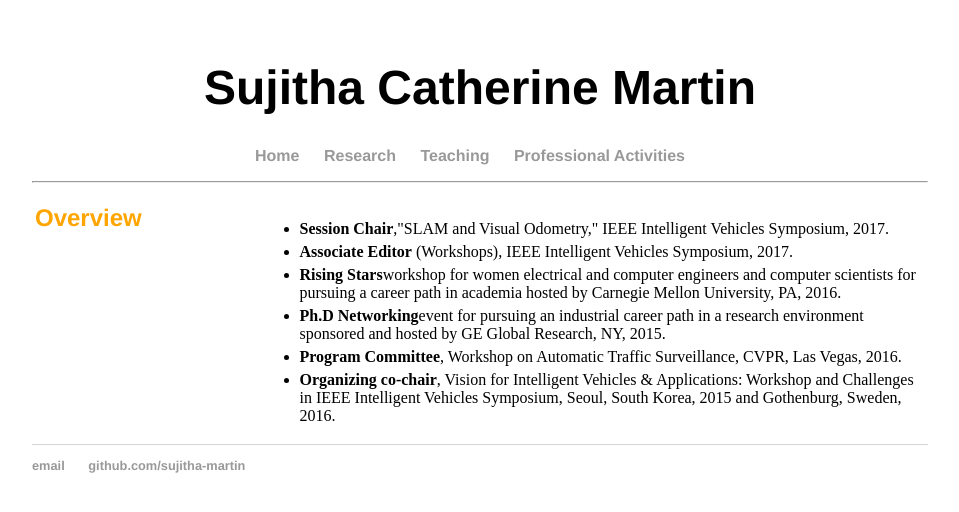
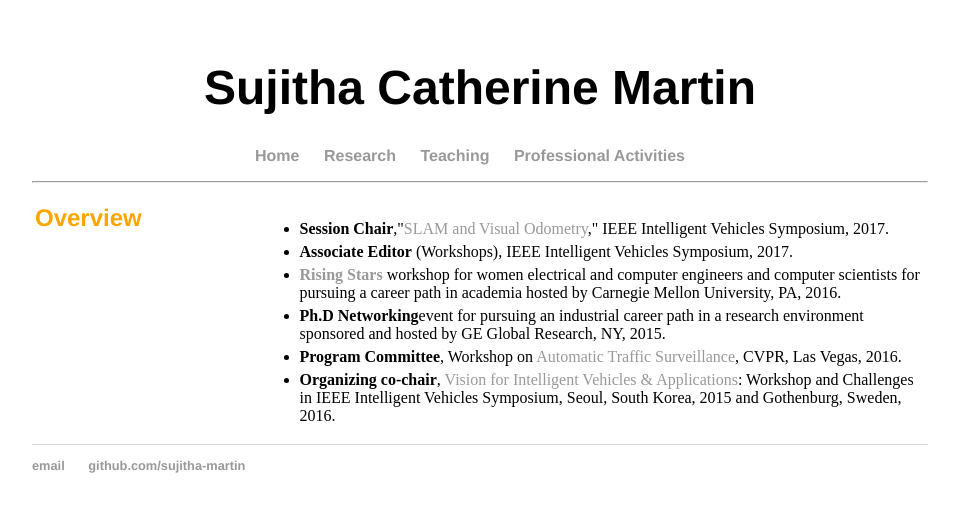
Before and after one commit to sujitha-martin/sujitha-martin.github.io, a Jekyll site: the page built from ProfessionalActivities.html, in a window 1280 px wide. Shown: the top 512 px of the page, without its empty margins (160-1119 px from the left). Built offline with Jekyll 4.4.1, drawn with Linux system fonts in a browser that asks for light colours.

Commit message:
Update ProfessionalActivities.html
Added relevant links

```diff
--- a/ProfessionalActivities.html
+++ b/ProfessionalActivities.html
@@ -15,12 +15,12 @@ title: Research - Sujitha Martin
 	    <td  width="75%">
 	      <div class="paragraph" style="text-align:left;">
 		<ul>
-		  <li class="menu-item"><strong>Session Chair</strong>,"SLAM and Visual Odometry," IEEE Intelligent Vehicles Symposium, 2017.
+		  <li class="menu-item"><strong>Session Chair</strong>,"<a href="https://its.papercept.net/conferences/conferences/IV2017/program/IV2017_ContentListWeb_4.html#wedt1">SLAM and Visual Odometry</a>," IEEE Intelligent Vehicles Symposium, 2017.
 		  <li class="menu-item"><strong>Associate Editor</strong> (Workshops), IEEE Intelligent Vehicles Symposium, 2017.
-		  <li class="menu-item"><strong>Rising Stars</strong>workshop for women electrical and computer engineers and computer scientists for pursuing a career path in academia hosted by Carnegie Mellon University, PA, 2016.
+		  <li class="menu-item"><strong><a href="https://risingstars.ece.cmu.edu/">Rising Stars</a></strong> workshop for women electrical and computer engineers and computer scientists for pursuing a career path in academia hosted by Carnegie Mellon University, PA, 2016.
 		  <li class="menu-item"><strong>Ph.D Networking</strong>event for pursuing an industrial career path in a research environment sponsored and hosted by GE Global Research, NY, 2015.
-		  <li class="menu-item"><strong>Program Committee</strong>, Workshop on Automatic Traffic Surveillance, CVPR, Las Vegas, 2016.
-		  <li class="menu-item"><strong>Organizing co-chair</strong>, Vision for Intelligent Vehicles & Applications: Workshop and Challenges in IEEE Intelligent Vehicles Symposium, Seoul, South Korea, 2015 and Gothenburg, Sweden, 2016.
+		  <li class="menu-item"><strong>Program Committee</strong>, Workshop on <a href="http://www.vap.aau.dk/ats16/">Automatic Traffic Surveillance</a>, CVPR, Las Vegas, 2016.
+		  <li class="menu-item"><strong>Organizing co-chair</strong>, <a href="http://cvrr.ucsd.edu/vivachallenge/">Vision for Intelligent Vehicles & Applications</a>: Workshop and Challenges in IEEE Intelligent Vehicles Symposium, Seoul, South Korea, 2015 and Gothenburg, Sweden, 2016.
 		      </ul>
         </div>
         </td>
```
